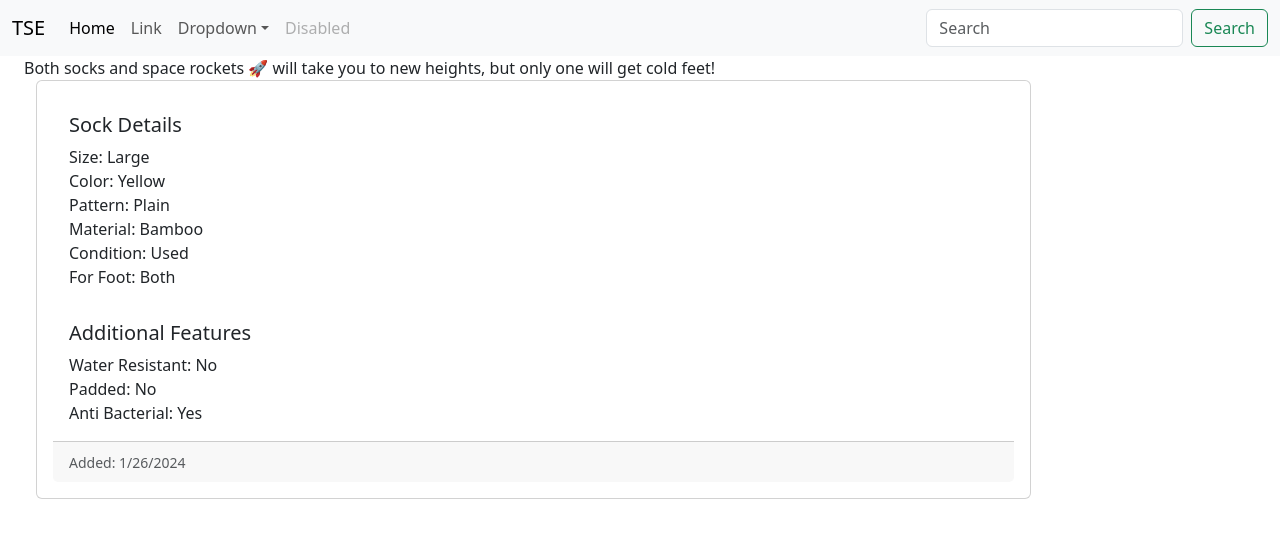
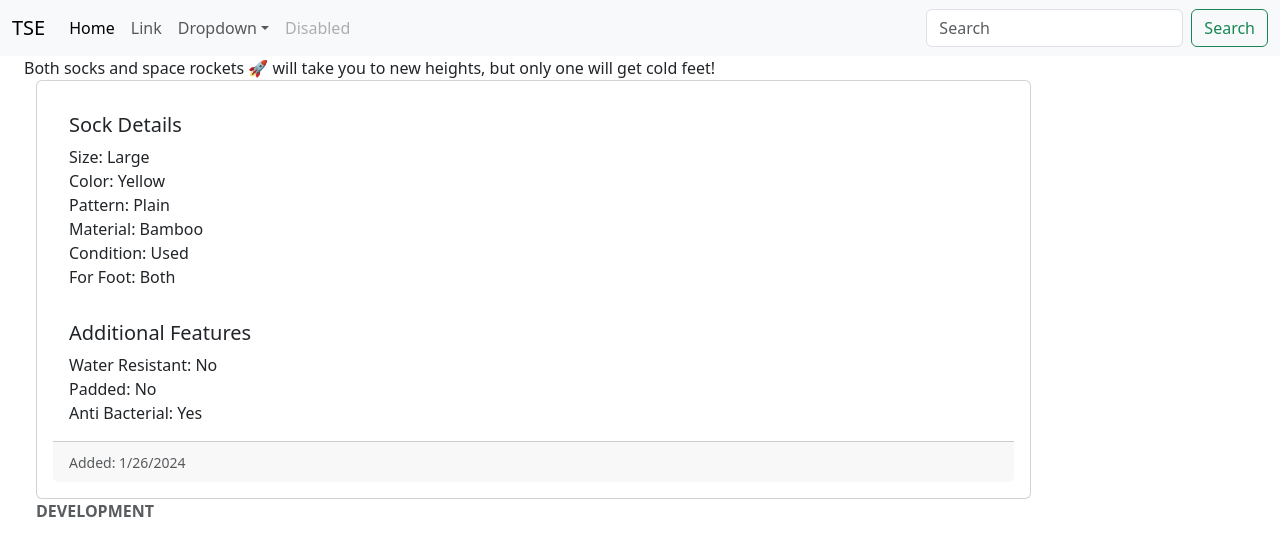
Before and after one commit to gabekole/the-sock-exchange, a React (Vite) app in the folder react/: page / in a window 1280 px wide. Shown: the top 556 px of the page. Built offline with nearby package versions, Linux system fonts and the light colour scheme.

Commit message:
Complete lab 2

```diff
--- a/react/src/App.jsx
+++ b/react/src/App.jsx
@@ -1,4 +1,6 @@
 import Sock from "./components/Sock";
+import Footer from "./components/Footer"
+import Search from "./components/Search"
 
 import sock_data from './assets/sock.json';
 
@@ -35,10 +37,7 @@ function App() {
                 <a className="nav-link disabled" aria-disabled="true">Disabled</a>
               </li>
             </ul>
-            <form className="d-flex" role="search">
-              <input className="form-control me-2" type="search" placeholder="Search" aria-label="Search" />
-              <button className="btn btn-outline-success" type="submit">Search</button>
-            </form>
+            <Search />
           </div>
         </div>
       </nav>
@@ -50,6 +49,7 @@ function App() {
             <div className="card-container">
               <Sock data={sock_data} />
             </div>
+              <Footer environment="DEVELOPMENT"/>
           </div>
         </div>
       </main>
--- a/react/src/components/Footer.jsx
+++ b/react/src/components/Footer.jsx
@@ -1,3 +1,12 @@
-<footer className="text-muted">
-    <div><strong>{props.environment}</strong></div>
-</footer>
+import React from 'react';
+
+const Footer = (props) => {
+
+    return (
+        <footer className="text-muted">
+            <div><strong>{props.environment}</strong></div>
+        </footer>
+    )
+}
+
+export default Footer;
--- /dev/null
+++ b/react/src/components/Search.jsx
@@ -0,0 +1,13 @@
+import React from 'react';
+
+const Search = (props) => {
+
+    return (
+        <form className="d-flex" role="search">
+            <input className="form-control me-2" type="search" placeholder="Search" aria-label="Search" />
+            <button className="btn btn-outline-success" type="submit">Search</button>
+        </form>
+    )
+}
+
+export default Search;
```
